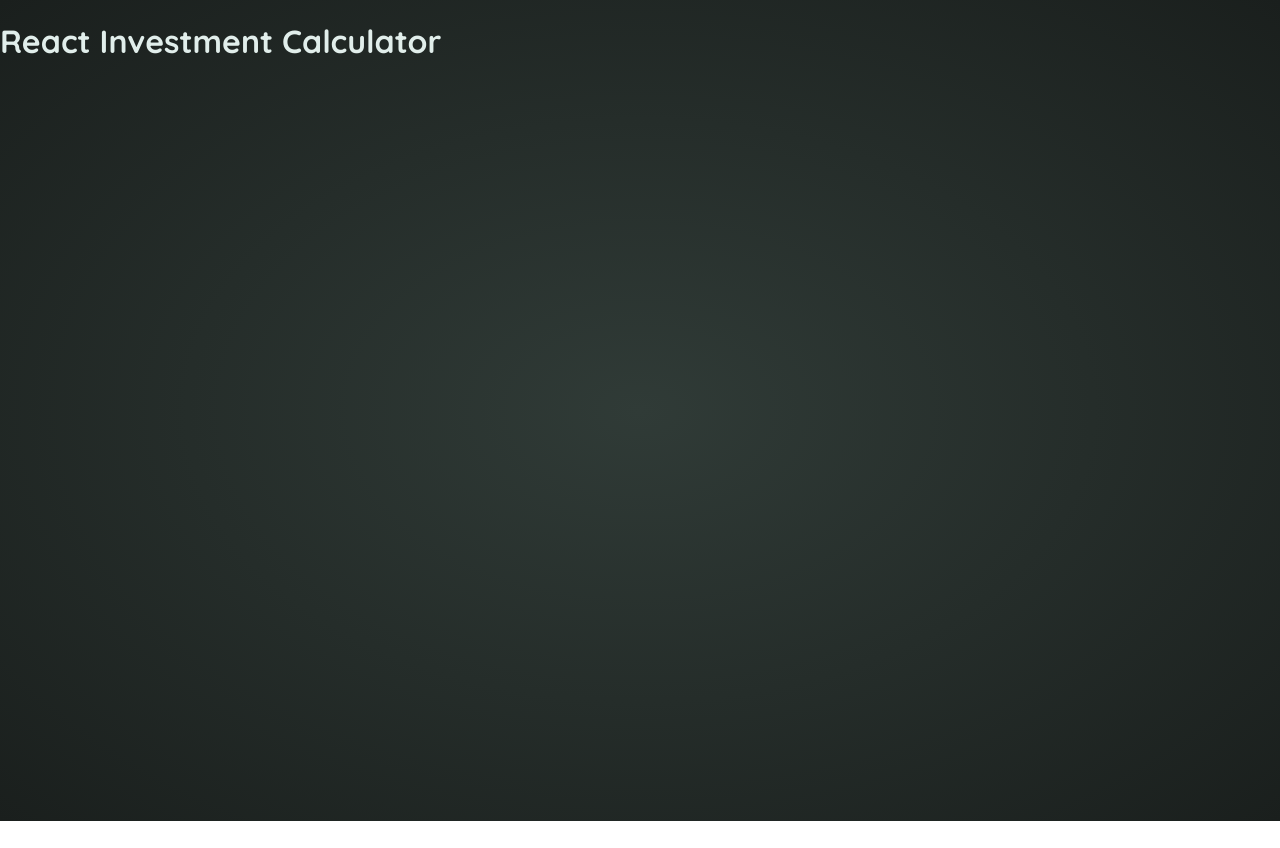
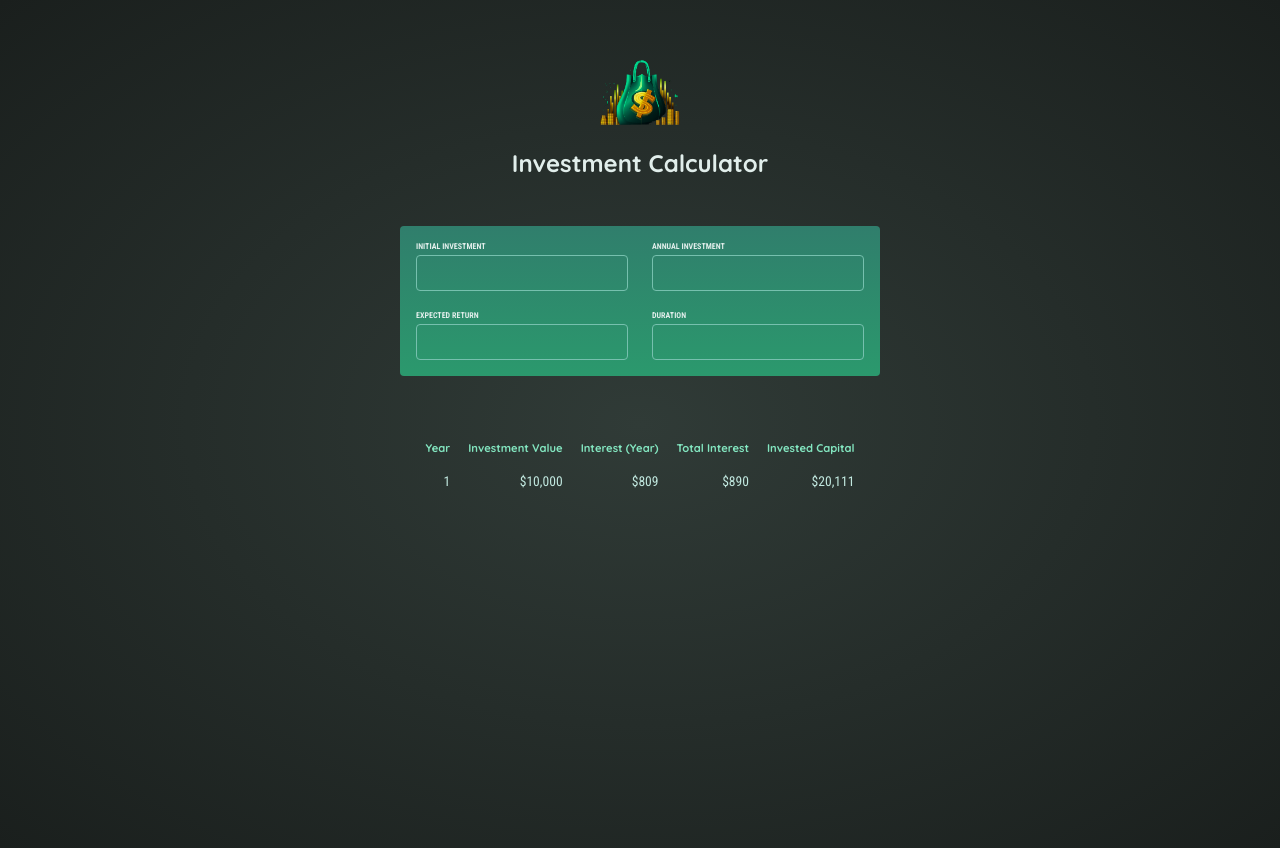
Before and after one commit to AaronMTS/investment-calculator, a React (Vite) app: page / in a window 1280 px wide. Before the commit the page ends 821 px from the top, so only its background shows below. Built offline with nearby package versions, Linux system fonts and the light colour scheme.

Commit message:
component markups added

```diff
--- a/src/App.jsx
+++ b/src/App.jsx
@@ -1,6 +1,14 @@
+import Header from "./components/Header"
+import ResultsTable from "./components/ResultsTable"
+import UserInputs from "./components/UserInputs"
+
 function App() {
   return (
-    <h1>React Investment Calculator</h1>
+    <main>
+      <Header />
+      <UserInputs />
+      <ResultsTable />
+    </main>
   )
 }
 
--- /dev/null
+++ b/src/components/Header.jsx
@@ -0,0 +1,12 @@
+import investmentCalculator from "../assets/investment-calculator-logo.png"
+
+const Header = () => {
+  return (
+    <header id="header">
+        <img src={investmentCalculator} alt="Sack of money" />
+        <h1>Investment Calculator</h1>
+    </header>
+  )
+}
+
+export default Header
--- /dev/null
+++ b/src/components/ResultsTable.jsx
@@ -0,0 +1,26 @@
+const ResultsTable = () => {
+  return (
+    <table id="result">
+        <thead>
+            <tr>
+                <th>Year</th>
+                <th>Investment Value</th>
+                <th>Interest (Year)</th>
+                <th>Total Interest</th>
+                <th>Invested Capital</th>
+            </tr>
+        </thead>
+        <tbody>
+            <tr>
+                <td>1</td>
+                <td>$10,000</td>
+                <td>$809</td>
+                <td>$890</td>
+                <td>$20,111</td>
+            </tr>
+        </tbody>
+    </table>
+  )
+}
+
+export default ResultsTable
--- /dev/null
+++ b/src/components/UserInputs.jsx
@@ -0,0 +1,29 @@
+const UserInputs = () => {
+  return (
+    <div id="user-input">
+      <div className="input-group">
+        <div>
+          <label htmlFor="">INITIAL INVESTMENT</label>
+          <input type="number" name="" id="" />
+        </div>
+        <div>
+          <label htmlFor="">ANNUAL INVESTMENT</label>
+          <input type="number" name="" id="" />
+        </div>
+      </div>
+      <br />
+      <div className="input-group">
+        <div>
+          <label htmlFor="">EXPECTED RETURN</label>
+          <input type="number" name="" id="" />
+        </div>
+        <div>
+          <label htmlFor="">DURATION</label>
+          <input type="number" name="" id="" />
+        </div>
+      </div>
+    </div>
+  );
+};
+
+export default UserInputs;
```
